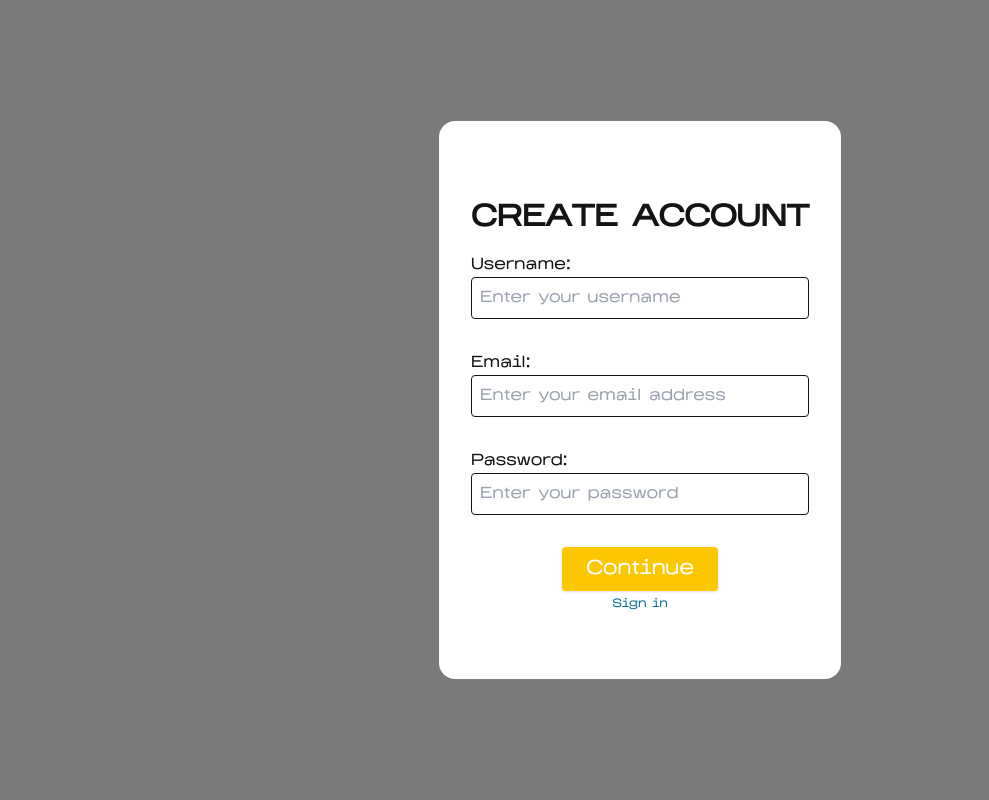
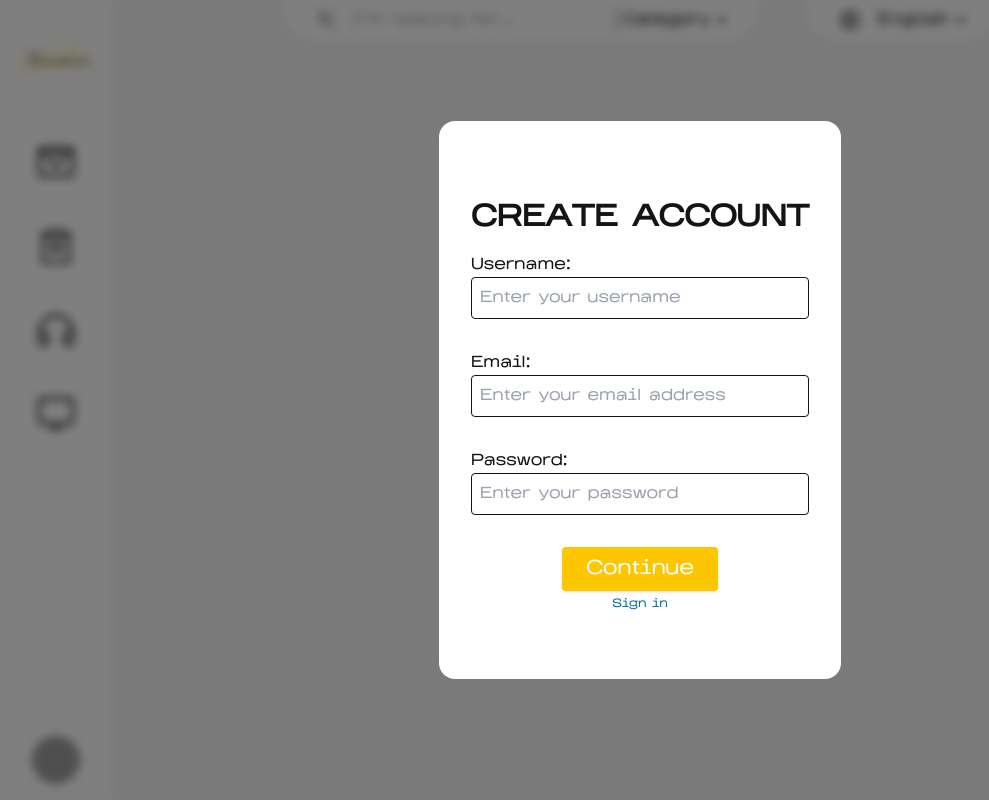
Before and after one commit to pillowskiy/shop, a Next.js app in the folder client/: page /auth in a window 1280 px wide. Shown: the whole page, without its empty margins (0-989 px from the left). Built offline with nearby package versions, Linux system fonts and the light colour scheme; grey boxes are pictures that could not be loaded.

Commit message:
query bar (desktop)

```diff
--- /dev/null
+++ b/client/src/components/bars/query/QueryBar.tsx
@@ -0,0 +1,70 @@
+import { type FC, useState } from 'react';
+import styles from './styles.module.css';
+import { Select } from '@/components/ui';
+import classNames from 'clsx';
+
+const categoryOptions = [
+  {
+    name: 'Computers',
+    value: 'computers',
+  },
+  {
+    name: 'Toys',
+    value: 'toys',
+  },
+  {
+    name: 'Books',
+    value: 'books',
+  },
+  {
+    name: 'Software',
+    value: 'software',
+  }
+];
+
+const languageOptions = [
+  {
+    name: 'English',
+    value: 'en',
+  },
+  {
+    name: 'Ukrainian',
+    value: 'uk'
+  }
+]
+
+export const QueryBar: FC = () => {
+  const [category, setCategory] = useState<number>(-1);
+  const [language, setLanguage] = useState<number>(-1);
+
+  return (
+    <header className={styles.navbar}>
+      <section className={styles.section}>
+        <i className="material-icons-round pr-3 text-black opacity-60">search</i>
+        <input
+          type="text"
+          placeholder="I'm looking for..."
+          required
+          className={styles.input}
+        />
+        <Select
+          className={classNames(styles.select, styles.bordered)}
+          selected={category}
+          setSelected={setCategory}
+          options={categoryOptions}
+        >
+          Category
+        </Select>
+      </section>
+      <section className={styles.section}>
+        <i className="material-icons-round text-black opacity-60">language</i>
+        <Select
+          className={classNames(styles.select)}
+          selected={language}
+          setSelected={setLanguage}
+          options={languageOptions}
+        />
+      </section>
+    </header>
+  );
+};
--- /dev/null
+++ b/client/src/components/bars/query/styles.module.css
@@ -0,0 +1,37 @@
+.navbar {
+  top: 0;
+  left: 0;
+
+  width: 100vw;
+
+  z-index: var(--querybar-index);
+
+  display: flex;
+  justify-content: center;
+  gap: 3rem;
+}
+
+.section {
+  display: flex;
+
+  width: max-content;
+  cursor: pointer;
+  padding: .5rem 2rem;
+  background-color: var(--white);
+  border-radius: 0 0 2rem 2rem;
+}
+
+.input {
+  outline: none;
+  width: 20vw;
+}
+
+.bordered::before {
+  content: '';
+  transform: translateX(-400%);
+  position: absolute;
+  width: 2px;
+  height: 1.5rem;
+  background-color: var(--black);
+  opacity: .4;
+}
--- a/client/src/components/screens/auth/Auth.tsx
+++ b/client/src/components/screens/auth/Auth.tsx
@@ -7,6 +7,7 @@ import { useAuth } from '@/hooks/useAuth';
 import { useUserActions } from '@/hooks/useUserActions';
 
 import { AuthModalState } from './types';
+import { NavBar, QueryBar } from '@/components/bars';
 
 const Auth: FC = () => {
   const action = useUserActions();
@@ -17,6 +18,8 @@ const Auth: FC = () => {
 
   return (
     <Meta title={'Authorization'}>
+      <NavBar />
+      <QueryBar />
       {type === AuthModalState.LOGIN ? (
         <LoginModal
           isOpen={type === AuthModalState.LOGIN}
```
